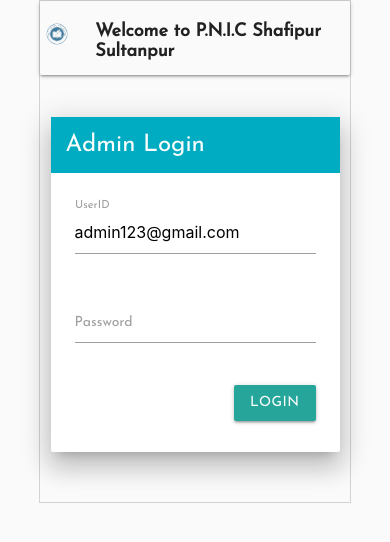
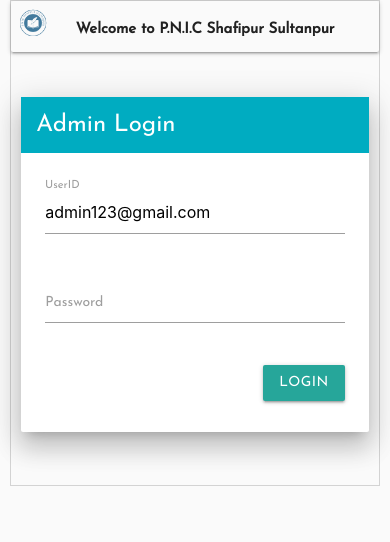
Before and after one commit to anish20/pnic-shafipur, a plain HTML site: page index.html in a window 390 px wide. Drawn offline with nearby package versions, Linux system fonts and the light colour scheme; some packages are replaced by stand-ins of ours; a script that the page names is missing.

Commit message:
new changes update

```diff
--- a/login/css/style.css
+++ b/login/css/style.css
@@ -60,9 +60,21 @@ body {
 
 @media only screen and (max-width:500px){
     .login-body #title-text h4{
-        font-size: 18px !important;
+        font-size: 15px !important;
         font-weight: bold !important;
 
     }
 
+
+    .login-container {
+        width: 95% !important;
+        /* height: 100vh; */
+        margin: auto;
+        border: solid 1px lightgray !important;
+         padding:0 !important;
+         height:auto !important
+
+
+    }
+
 }
```
